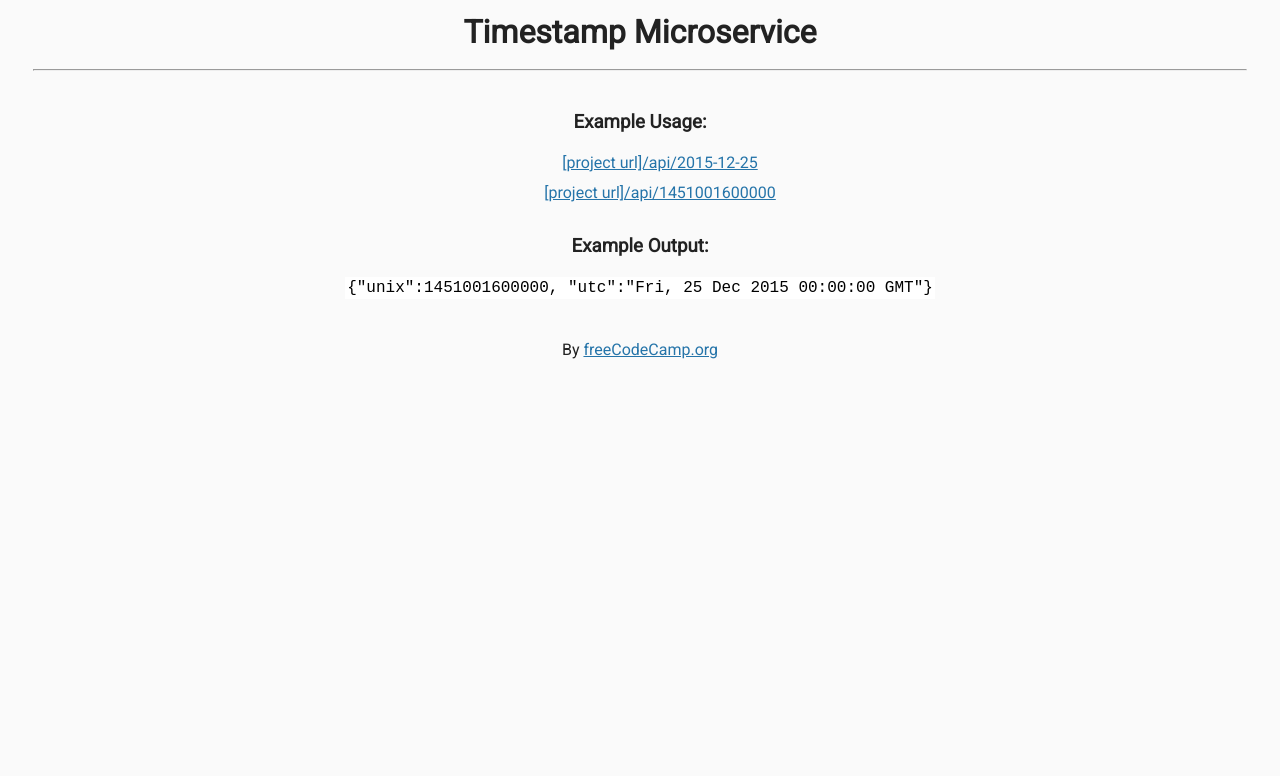
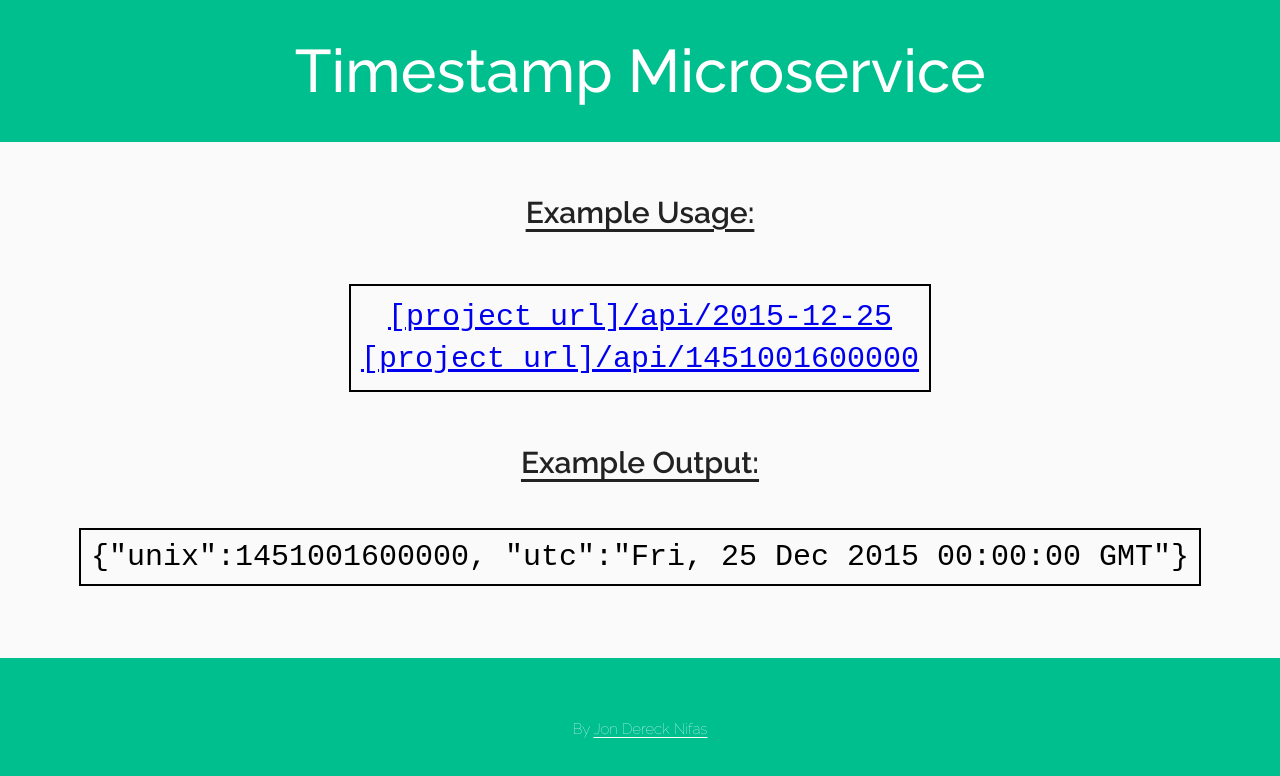
Before and after one commit to jondereck/FCC-Portfolio, a website: page views/index.html in a window 1280 px wide. Drawn offline with Linux system fonts and the light colour scheme; files that its build step writes are made by us from their sources.

Commit message:
Upgrade index.html and style.css

```diff
--- a/public/style.css
+++ b/public/style.css
@@ -1,46 +1,86 @@
-/****** Main Styling ******/
+@import url('https://fonts.googleapis.com/css2?family=Raleway:ital,wght@0,100;0,500;0,600;0,900;1,200&display=swap');
+
+
+* {
+	box-sizing: border-box;
+	margin: 0px;
+	padding: 0px;
+  }
 
   body {
-	font-family: 'Roboto', sans-serif;
-	font-size: 16px;
+	font-family: 'Raleway', sans-serif;
+	font-size: 30px;
+	font-weight:300;
 	color: #222;
-	background-color: #FaFaFa;
+	background-color: #fafafa;
 	text-align: center;
 	line-height: 1.4em;
   }
 
+  .header {
+	background-color: #00bf8f;
+  }
+
+  h1 {
+	font-family: 'Raleway', sans-serif;
+	font-weight:500;
+	font-size: 60px;
+	padding-top: 50px;
+	padding-bottom: 50px;
+	color: white;
+  }
   .container {
 	padding: 0;
 	margin-top: 40px;
   }
 
   h3 {
-  margin-top: 30px;
-}
-
-hr {
-	margin: 25px;
-}
-
-.footer {
-	margin-top: 40px;
+	font-weight:600;
+	font-size: 30px;
+	margin: 50px;
+	text-decoration: underline;
+	text-underline-position: under;
   }
 
   code {
 	font-family: monospace;
-  padding: 2px;
+	padding: 10px;
 	color: black;
-  background-color: #fff;
+	border: 2px solid black;
+  }
+
+  .example {
+	font-family: monospace;
+	padding: 10px;
+	color: black;
   }
 
   ul {
 	list-style-type: none;
+	border: 2px solid black;
+	display: inline-block;
   }
 
-li {
-  margin-bottom: 0.5em;
+  .footer {
+	padding: 50px 0px;
+	position: fixed;
+	bottom: 0;
+	width: 100%;
+	background-color: #00bf8f;
+	display: flex;
+	flex-direction: row;
+	justify-content: center;
+	align-items: center;
   }
 
-a {
-	color: #2574A9;
+  .footer p {
+	color: white;
+	font-size: 15px;
+
   }
+  .footer a {
+	color: white;
+	font-size: 15px;
+	text-decoration: underline;
+	text-underline-position: under;
+  }
--- a/views/index.html
+++ b/views/index.html
@@ -1,32 +1,42 @@
 <!DOCTYPE html>
 
 <html>
-   <head>
-      <title>Timestamp Microservice | freeCodeCamp.org</title>
-      <link rel="shortcut icon" href="https://cdn.freecodecamp.org/universal/favicons/favicon-32x32.png" type="image/x-icon"/>
-      <link href="https://fonts.googleapis.com/css?family=Roboto" rel="stylesheet" type="text/css">
-      <link href="style.css" rel="stylesheet" type="text/css">
-   </head>
+  <head>
+    <title>Timestamp Microservice | freeCodeCamp.org</title>
+    <link
+      rel="shortcut icon"
+      href="https://i.ibb.co/RP8m7mj/logo2.png"
 
-   <body>
-    <h1>Timestamp Microservice</h1>
-    <hr />
+      type="image/x-icon"
+    />
+    <link
+      href="https://fonts.googleapis.com/css?family=Roboto"
+      rel="stylesheet"
+      type="text/css"
+    />
+    <link href="style.css" rel="stylesheet" type="text/css" />
+  </head>
+
+  <body>
+    <div class="header">
+      <h1>Timestamp Microservice</h1>
+    </div>
     <div class="container">
       <h3>Example Usage:</h3>
-      <ul>
+      <ul class="example">
         <li><a href="api/2015-12-25">[project url]/api/2015-12-25</a></li>
         <li><a href="api/1451001600000">[project url]/api/1451001600000</a></li>
       </ul>
 
       <h3>Example Output:</h3>
       <p>
-        <code>{"unix":1451001600000, "utc":"Fri, 25 Dec 2015 00:00:00 GMT"}</code>
+        <code
+          >{"unix":1451001600000, "utc":"Fri, 25 Dec 2015 00:00:00 GMT"}</code
+        >
       </p>
     </div>
     <div class="footer">
-      <p>
-        By <a href="https://www.freecodecamp.org/">freeCodeCamp.org</a>
-      </p>
+      <p>By <a href="https://github.com/jondereck">Jon Dereck Nifas</a></p>
     </div>
   </body>
 </html>
```
Lines whose indentation alone changed are shown as unchanged.
